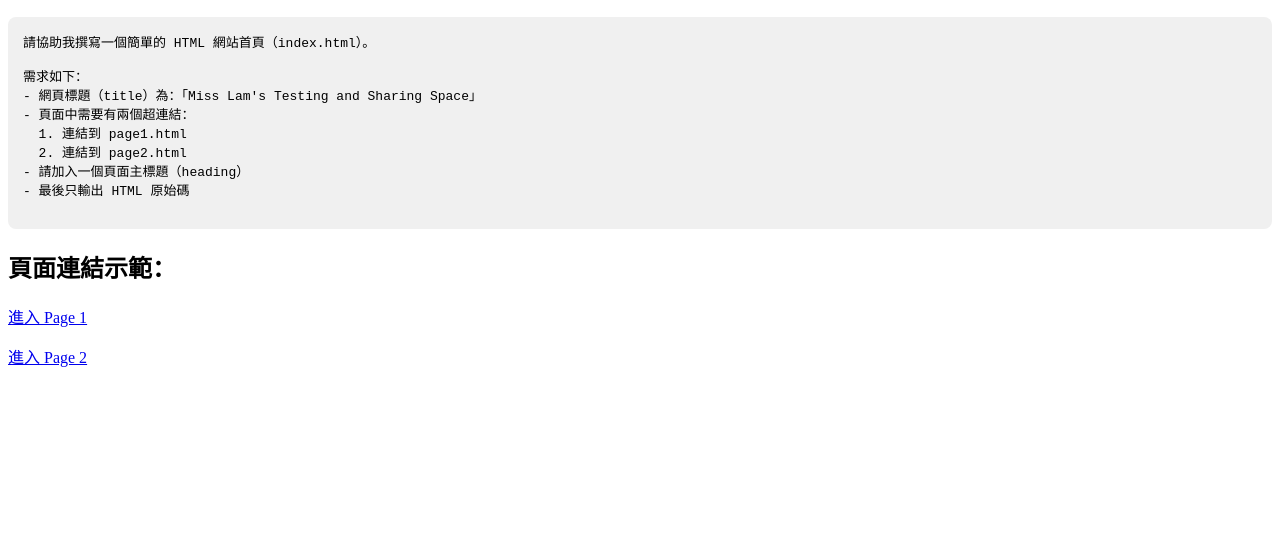
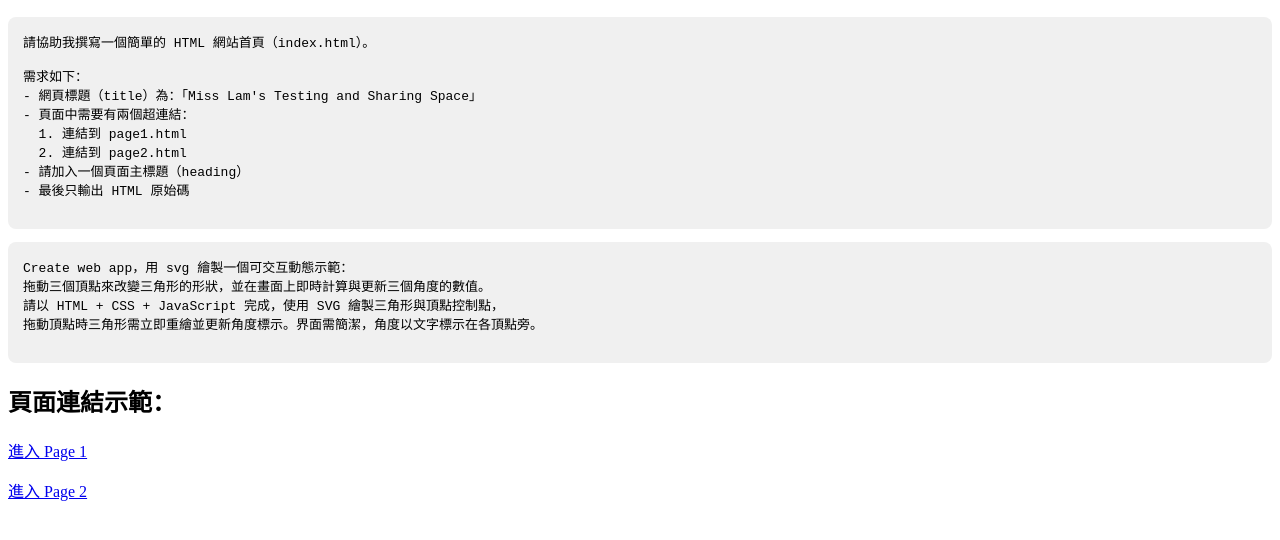
Before and after one commit to lkw3-misslamb/qtnTesting, a plain HTML site: page index.html in a window 1280 px wide. Shown: the part 118-658 px from the top of the page. Drawn offline with Linux system fonts and the light colour scheme.

Commit message:
Update index.html

```diff
--- a/index.html
+++ b/index.html
@@ -20,6 +20,13 @@
 - 最後只輸出 HTML 原始碼
     </pre>
 
+        <pre style="background:#f0f0f0; padding:15px; border-radius:8px;">
+Create web app，用 svg 繪製一個可交互動態示範：
+拖動三個頂點來改變三角形的形狀，並在畫面上即時計算與更新三個角度的數值。
+請以 HTML + CSS + JavaScript 完成，使用 SVG 繪製三角形與頂點控制點，
+拖動頂點時三角形需立即重繪並更新角度標示。界面需簡潔，角度以文字標示在各頂點旁。
+    </pre>
+
     <h2>頁面連結示範：</h2>
     <p><a href="page1.html">進入 Page 1</a></p>
     <p><a href="page2.html">進入 Page 2</a></p>
```
